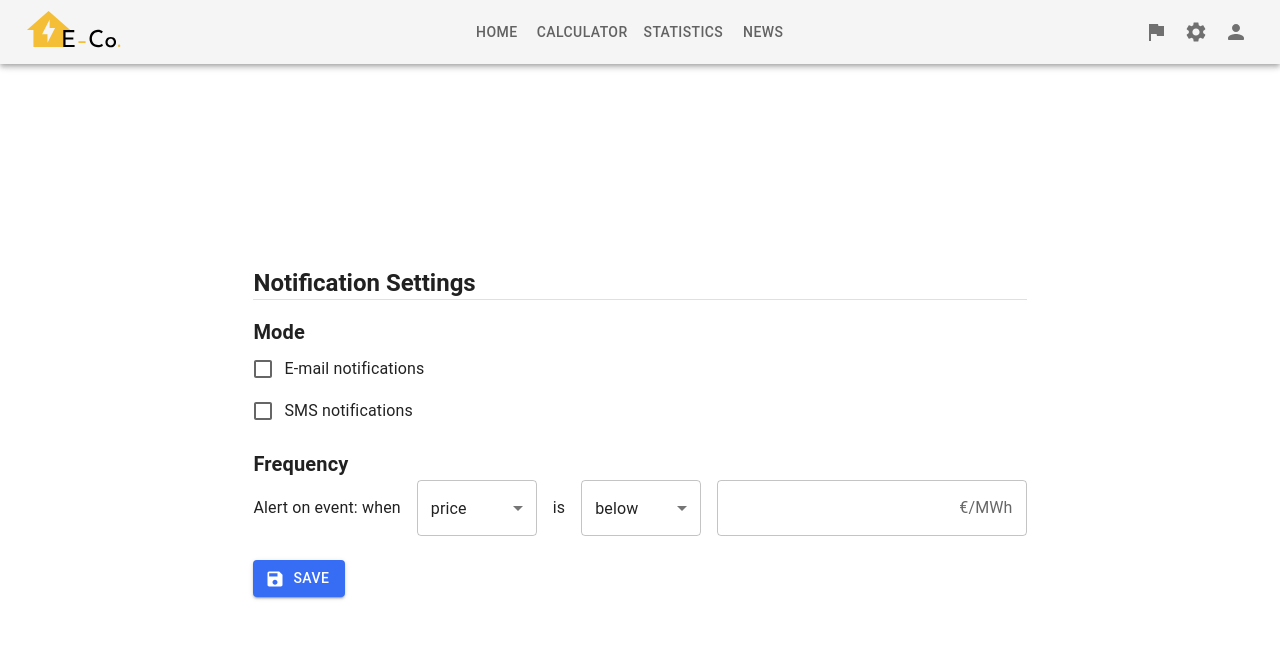
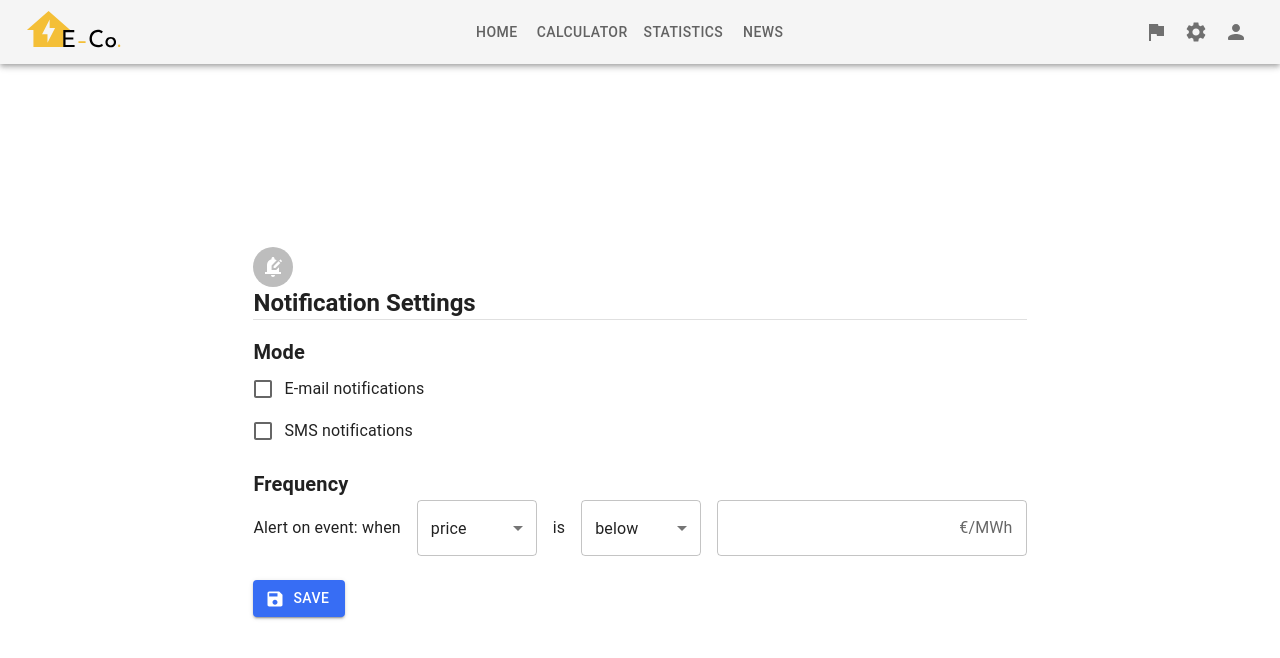
Before and after one commit to jorgenosberg/e-co, a React (Create React App) app: page /e-co/settings in a window 1280 px wide. Shown: the top 658 px of the page. Built offline with nearby package versions, Linux system fonts and the light colour scheme.

Commit message:
Added notifications icon

```diff
--- a/src/pages/Settings.js
+++ b/src/pages/Settings.js
@@ -14,6 +14,8 @@ import Typography from "@mui/material/Typography";
 import Stack from "@mui/material/Stack";
 import SaveIcon from "@mui/icons-material/Save";
 import Snackbar from "@mui/material/Snackbar";
+import Avatar from "@mui/material/Avatar";
+import EditNotificationsIcon from '@mui/icons-material/EditNotifications';
 
 function Settings() {
   const [type, setType] = React.useState("price");
@@ -35,6 +37,7 @@ function Settings() {
 
   return (
     <Box>
+        <Avatar><EditNotificationsIcon /></Avatar>
       <Typography variant="h5" fontWeight="bold">
         Notification Settings
       </Typography>
```
